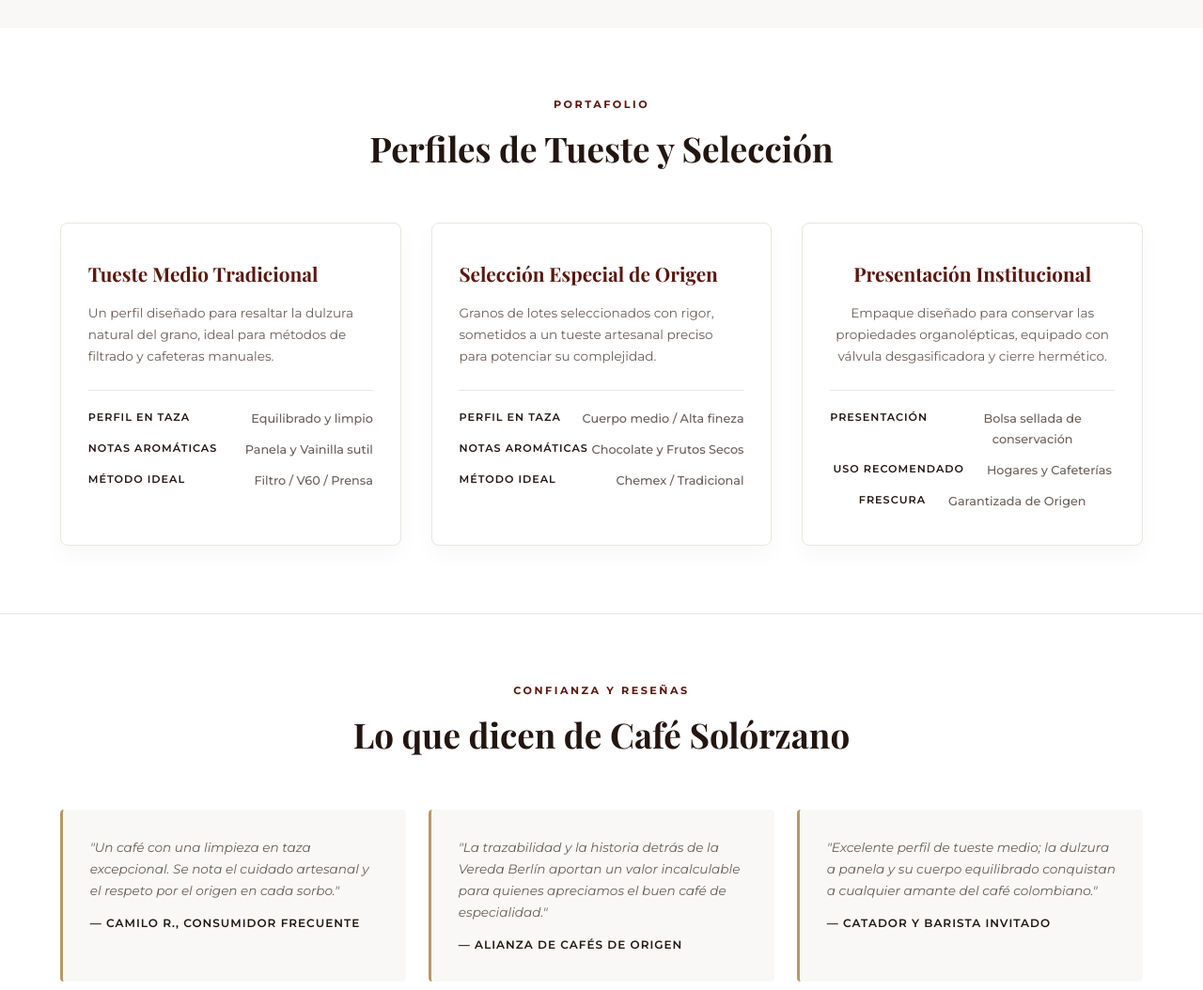
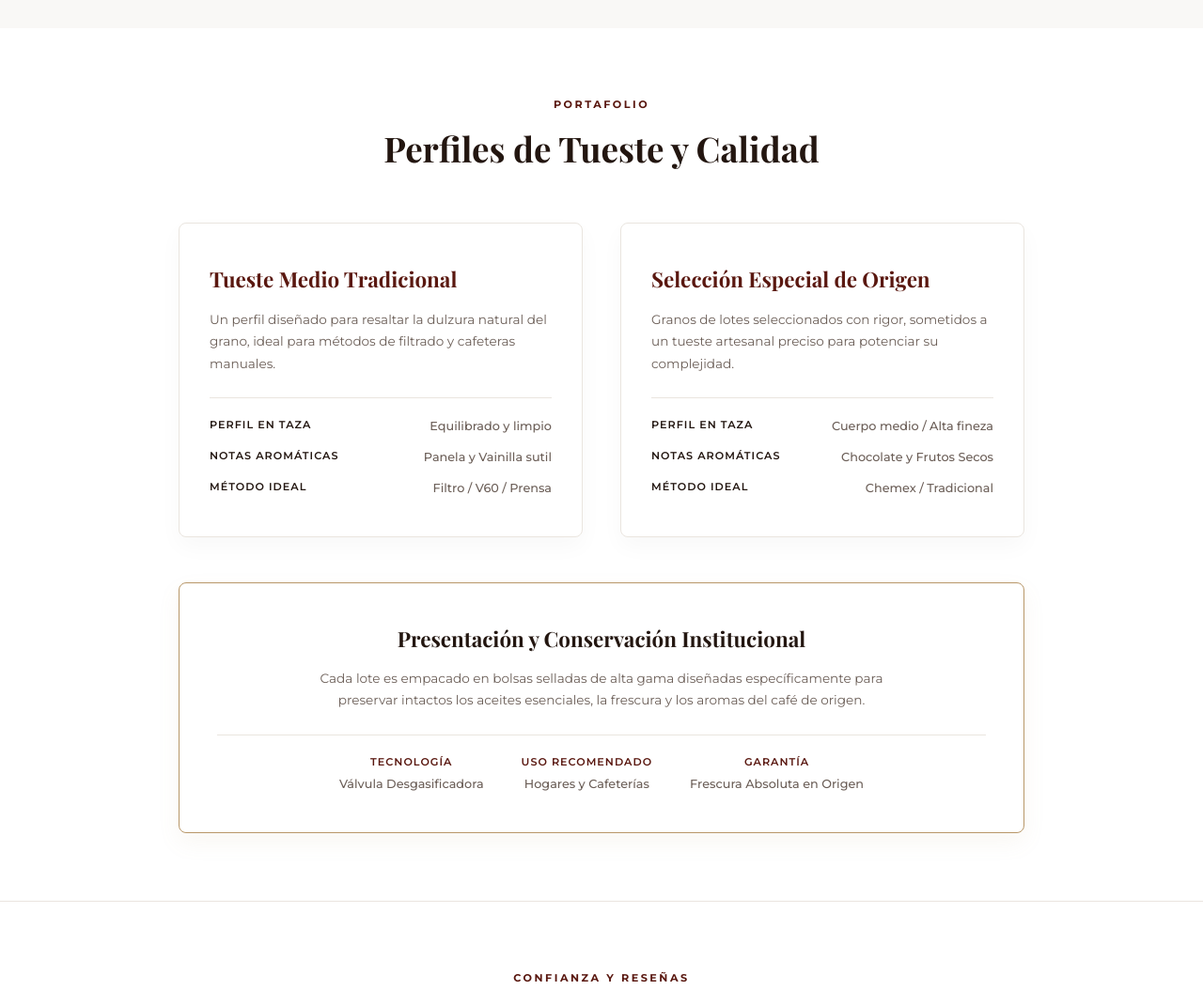
Before and after one commit to vargas-gif/cafesolorzano, a plain HTML site: page marca.html in a window 1280 px wide. Shown: the part 2400-3454 px from the top of the page at 94% size. Drawn offline with nearby package versions, Linux system fonts and the light colour scheme; a web font is replaced by a local one.

Commit message:
Update marca.html

```diff
--- a/marca.html
+++ b/marca.html
@@ -308,18 +308,20 @@
             margin-bottom: 0.8rem;
         }
 
-        /* Perfiles de Café */
+        /* Perfiles de Café (Ahora son 2 tarjetas simétricas de tueste) */
         .grid-productos {
             display: grid;
-            grid-template-columns: repeat(auto-fit, minmax(300px, 1fr));
-            gap: 2rem;
+            grid-template-columns: repeat(auto-fit, minmax(320px, 1fr));
+            gap: 2.5rem;
+            max-width: 900px;
+            margin: 0 auto;
         }
 
         .card-producto {
             background: var(--crema-card);
             border: 1px solid var(--borde-sutil);
             border-radius: 8px;
-            padding: 2.2rem 1.8rem;
+            padding: 2.5rem 2rem;
             box-shadow: 0 10px 25px rgba(0,0,0,0.03);
             transition: transform 0.3s ease;
         }
@@ -331,7 +333,7 @@
 
         .card-producto h3 {
             font-family: 'Playfair Display', serif;
-            font-size: 1.3rem;
+            font-size: 1.4rem;
             color: var(--vinotinto);
             margin-bottom: 0.8rem;
         }
@@ -340,16 +342,6 @@
             font-size: 0.85rem;
             color: var(--texto-secundario);
             margin-bottom: 1.5rem;
-        }
-
-        /* Estilo especial para centrar la tarjeta de Presentación Institucional */
-        .card-producto.centrada {
-            text-align: center;
-        }
-
-        .card-producto.centrada .ficha-row {
-            justify-content: center;
-            gap: 1.5rem;
         }
 
         .ficha-tecnica {
@@ -375,6 +367,60 @@
         }
 
         .ficha-value {
+            color: var(--texto-secundario);
+            font-weight: 500;
+        }
+
+        /* Sección de Empaque Institucional Independiente y Elegante */
+        .empaque-institucional {
+            background: var(--crema-card);
+            border: 1px solid var(--dorado);
+            border-radius: 8px;
+            padding: 2.5rem;
+            max-width: 900px;
+            margin: 3rem auto 0 auto;
+            text-align: center;
+            box-shadow: 0 10px 25px rgba(184, 151, 104, 0.08);
+        }
+
+        .empaque-institucional h3 {
+            font-family: 'Playfair Display', serif;
+            font-size: 1.4rem;
+            color: var(--cafe-oscuro);
+            margin-bottom: 0.8rem;
+        }
+
+        .empaque-institucional p {
+            font-size: 0.85rem;
+            color: var(--texto-secundario);
+            max-width: 650px;
+            margin: 0 auto 1.5rem auto;
+        }
+
+        .empaque-detalles {
+            display: flex;
+            justify-content: center;
+            gap: 2.5rem;
+            flex-wrap: wrap;
+            border-top: 1px solid var(--borde-sutil);
+            padding-top: 1.2rem;
+            font-size: 0.8rem;
+        }
+
+        .empaque-item span {
+            display: block;
+        }
+
+        .empaque-label {
+            font-weight: 600;
+            color: var(--vinotinto);
+            text-transform: uppercase;
+            font-size: 0.7rem;
+            letter-spacing: 1px;
+            margin-bottom: 0.2rem;
+        }
+
+        .empaque-val {
             color: var(--texto-secundario);
             font-weight: 500;
         }
@@ -453,7 +499,7 @@
                 padding: 0.8rem 4%;
             }
             .nav-links {
-                display: none; /* Oculta menú complejo en móvil para mantener limpieza visual */
+                display: none;
             }
             header.hero {
                 min-height: 80vh;
@@ -474,6 +520,10 @@
             }
             .contacto-wrapper {
                 padding: 3rem 1.5rem;
+            }
+            .empaque-detalles {
+                flex-direction: column;
+                gap: 1rem;
             }
         }
     </style>
@@ -503,7 +553,7 @@
         <a href="#productos" class="btn-principal">Conocer perfiles</a>
     </header>
 
-    <!-- Barra de Iconos y Trazabilidad (Texto más claro) -->
+    <!-- Barra de Iconos y Trazabilidad -->
     <div class="trazabilidad-bar">
         <div class="sello-item">
             <h4>Café Puro Seleccionado</h4>
@@ -583,13 +633,14 @@
         </div>
     </section>
 
-    <!-- Perfiles de Café -->
+    <!-- Perfiles de Café y Presentación -->
     <section id="productos" style="background-color: #FFFFFF;">
         <div class="section-header">
             <span class="section-subtitle">Portafolio</span>
-            <h2 class="section-title">Perfiles de Tueste y Selección</h2>
+            <h2 class="section-title">Perfiles de Tueste y Calidad</h2>
         </div>
 
+        <!-- Tarjetas de Tueste (Ahora simétricas y claras) -->
         <div class="grid-productos">
             <div class="card-producto">
                 <h3>Tueste Medio Tradicional</h3>
@@ -628,24 +679,24 @@
                     </div>
                 </div>
             </div>
+        </div>
 
-            <!-- Presentación Institucional (Centrada) -->
-            <div class="card-producto centrada">
-                <h3>Presentación Institucional</h3>
-                <p>Empaque diseñado para conservar las propiedades organolépticas, equipado con válvula desgasificadora y cierre hermético.</p>
-                <div class="ficha-tecnica">
-                    <div class="ficha-row">
-                        <span class="ficha-label">Presentación</span>
-                        <span class="ficha-value">Bolsa sellada de conservación</span>
-                    </div>
-                    <div class="ficha-row">
-                        <span class="ficha-label">Uso Recomendado</span>
-                        <span class="ficha-value">Hogares y Cafeterías</span>
-                    </div>
-                    <div class="ficha-row">
-                        <span class="ficha-label">Frescura</span>
-                        <span class="ficha-value">Garantizada de Origen</span>
-                    </div>
+        <!-- Bloque Institucional de Empaque (Independiente y ordenado) -->
+        <div class="empaque-institucional">
+            <h3>Presentación y Conservación Institucional</h3>
+            <p>Cada lote es empacado en bolsas selladas de alta gama diseñadas específicamente para preservar intactos los aceites esenciales, la frescura y los aromas del café de origen.</p>
+            <div class="empaque-detalles">
+                <div class="empaque-item">
+                    <span class="empaque-label">Tecnología</span>
+                    <span class="empaque-val">Válvula Desgasificadora</span>
+                </div>
+                <div class="empaque-item">
+                    <span class="empaque-label">Uso Recomendado</span>
+                    <span class="empaque-val">Hogares y Cafeterías</span>
+                </div>
+                <div class="empaque-item">
+                    <span class="empaque-label">Garantía</span>
+                    <span class="empaque-val">Frescura Absoluta en Origen</span>
                 </div>
             </div>
         </div>
```
